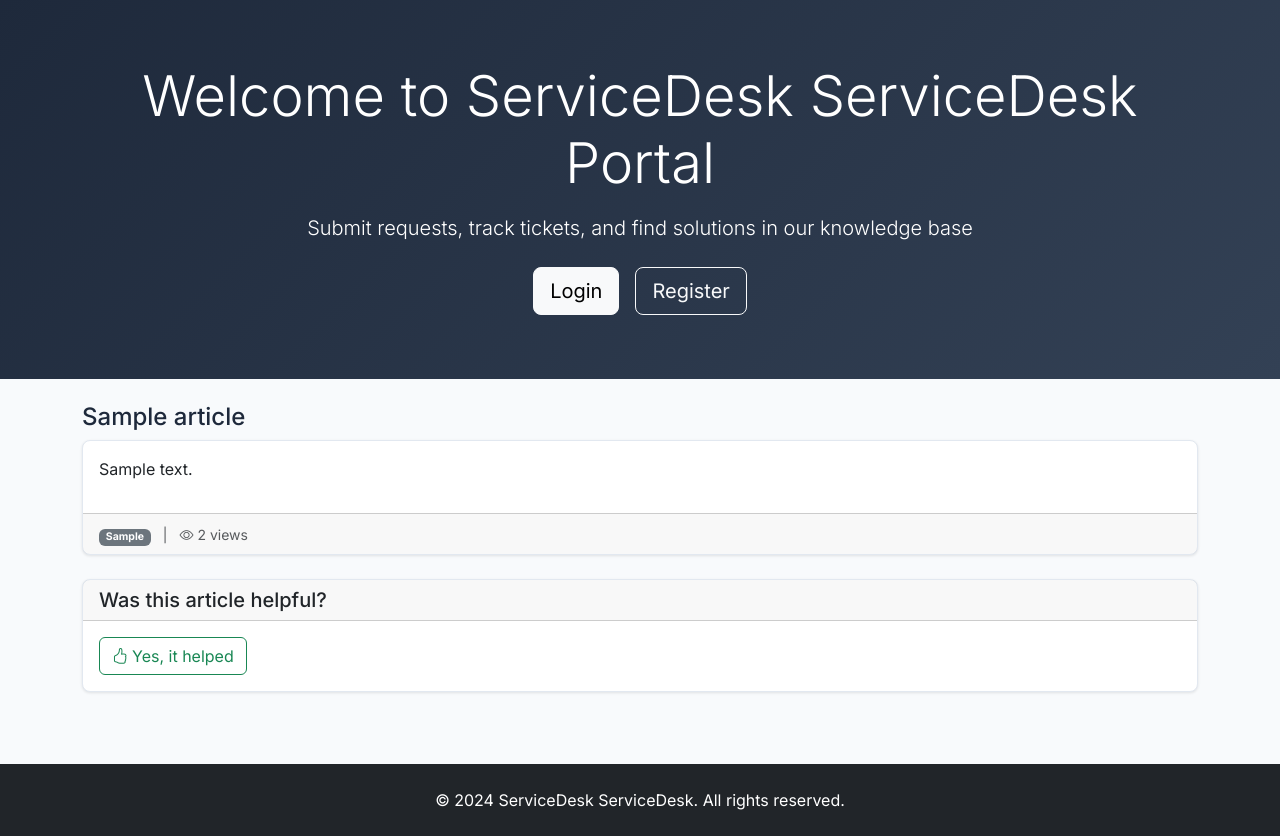
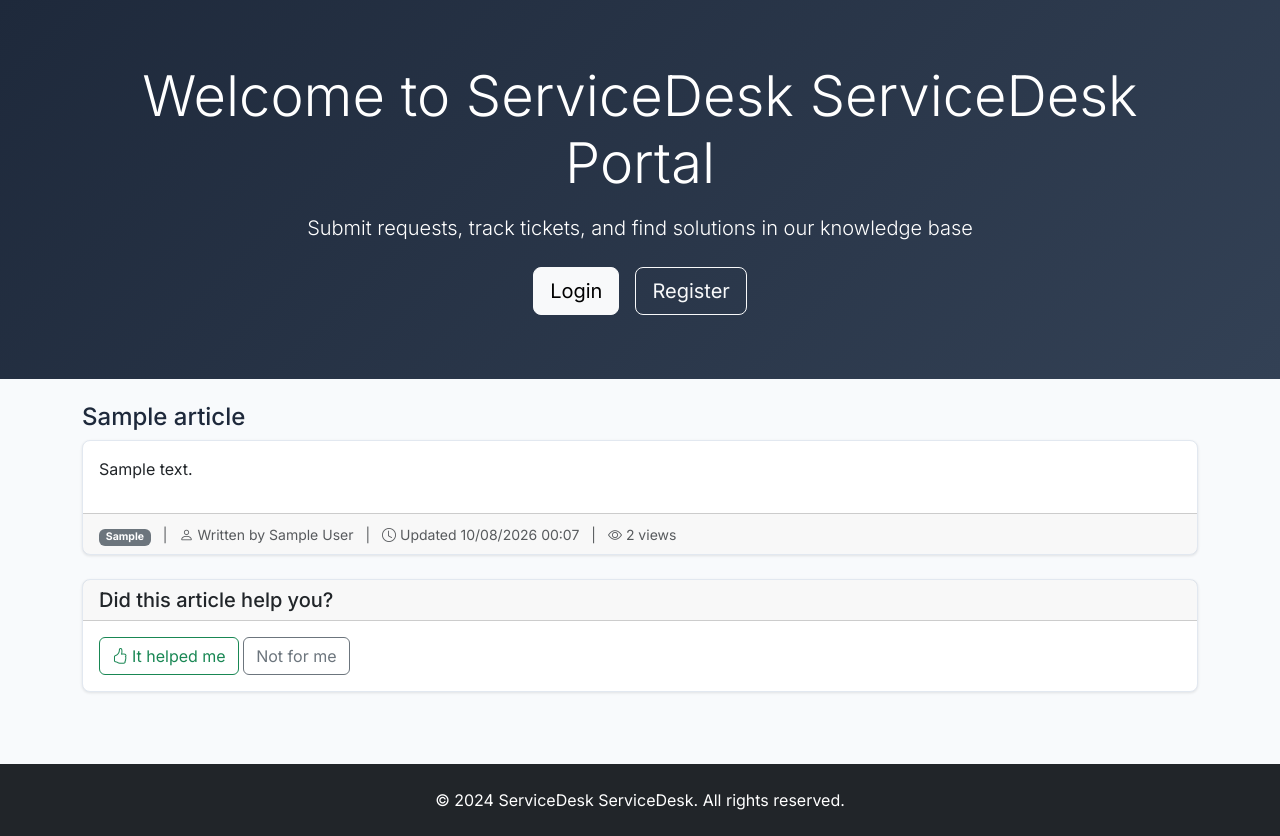
Before and after one commit to avsjadikari/ServiceDesk, a Flask app: page /portal/knowledge/1 in a window 1280 px wide. Shown: the part 57-893 px from the top of the page. Run offline with Flask 3, Linux system fonts and the light colour scheme; tables that the repository leaves empty hold one stand-in row (values such as "Sample post").

Commit message:
Make article praise honest with two-option helpful survey

```diff
--- a/app/routes/knowledge.py
+++ b/app/routes/knowledge.py
@@ -153,7 +153,8 @@ def versions(article_id):
 @login_required
 def helpful(article_id):
     article = Article.query.get_or_404(article_id)
-    article.helpful_count += 1
+    if request.form.get("vote") != "dismiss":
+        article.helpful_count += 1
     db.session.commit()
     flash("Thank you for your feedback!", "success")
     return redirect(url_for("knowledge.view", article_id=article_id))
--- a/app/templates/portal/home.html
+++ b/app/templates/portal/home.html
@@ -73,7 +73,7 @@
 
 <!-- Popular Articles Section -->
 <div class="d-flex justify-content-between align-items-center mb-3">
-    <h4 class="h5 fw-bold mb-0"><i class="bi bi-stars text-warning me-2"></i>Recommended Knowledge Articles</h4>
+    <h4 class="h5 fw-bold mb-0"><i class="bi bi-stars text-warning me-2"></i>Most Read</h4>
     <a href="{{ url_for('portal.knowledge') }}" class="btn btn-sm btn-link text-decoration-none">View All Articles &rarr;</a>
 </div>
 
--- a/app/templates/portal/knowledge.html
+++ b/app/templates/portal/knowledge.html
@@ -48,7 +48,13 @@
             </div>
             <div class="card-footer text-muted">
                 <small>
+                    <i class="bi bi-person me-1"></i>{{ article.author.full_name }}
+                    <span class="mx-2">|</span>
                     <i class="bi bi-eye me-1"></i>{{ article.view_count }} views
+                    {% if article.helpful_count %}
+                    <span class="mx-2">|</span>
+                    <i class="bi bi-hand-thumbs-up me-1"></i>{{ article.helpful_count }} found this helpful
+                    {% endif %}
                 </small>
             </div>
         </div>
--- a/app/templates/portal/knowledge_view.html
+++ b/app/templates/portal/knowledge_view.html
@@ -15,6 +15,10 @@
         <small>
             <span class="badge bg-secondary">{{ article.category }}</span>
             <span class="mx-2">|</span>
+            <i class="bi bi-person me-1"></i>Written by {{ article.author.full_name }}
+            <span class="mx-2">|</span>
+            <i class="bi bi-clock me-1"></i>Updated {{ article.updated_at|datetime_human('%m/%d/%Y %H:%M') }}
+            <span class="mx-2">|</span>
             <i class="bi bi-eye me-1"></i>{{ article.view_count }} views
         </small>
     </div>
@@ -22,13 +26,16 @@
 
 <div class="card">
     <div class="card-header">
-        <h5 class="mb-0">Was this article helpful?</h5>
+        <h5 class="mb-0">Did this article help you?</h5>
     </div>
     <div class="card-body">
         <form method="POST" action="{{ url_for('knowledge.helpful', article_id=article.id) }}">
             <input type="hidden" name="csrf_token" value="{{ csrf_token() }}">
-            <button type="submit" class="btn btn-outline-success">
-                <i class="bi bi-hand-thumbs-up me-1"></i>Yes, it helped
+            <button type="submit" name="vote" value="helpful" class="btn btn-outline-success">
+                <i class="bi bi-hand-thumbs-up me-1"></i>It helped me
+            </button>
+            <button type="submit" name="vote" value="dismiss" class="btn btn-outline-secondary">
+                Not for me
             </button>
         </form>
     </div>
```
Also changed, not shown: app/templates/knowledge/view.html (+6 -3 lines), tests/test_knowledge.py (+13 -0 lines).
